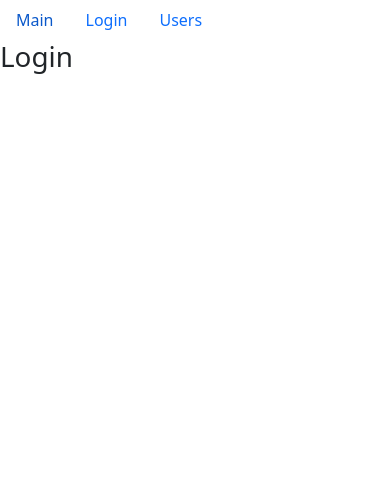
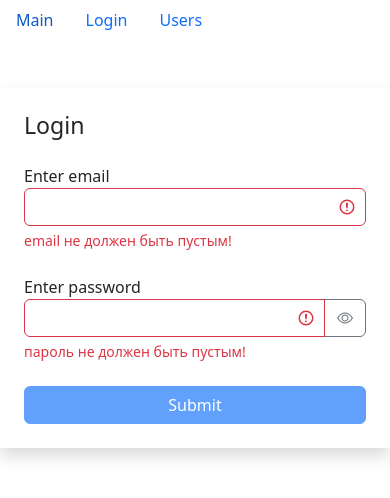
Before and after one commit to StanislavCher/fast-company, a React (Create React App) app: page /login in a window 390 px wide. Shown: the top 498 px of the page. Built offline with nearby package versions, Linux system fonts and the light colour scheme.

Commit message:
add search by user name and make a login form

```diff
--- /dev/null
+++ b/src/components/textField.jsx
@@ -0,0 +1,53 @@
+import React, { useState } from 'react'
+import PropTypes from 'prop-types'
+
+const TextField = ({ label, type, name, value, onChange, error }) => {
+    const [showPassword, setShowPassword] = useState(false)
+
+    const toggleShowPassword = () => {
+        setShowPassword((prevState) => !prevState)
+    }
+
+    const getInputClasses = () => {
+        return 'form-control' + (error ? ' is-invalid' : '')
+    }
+    return (
+        <div className='mb-4'>
+            <label htmlFor={name}>{label}</label>
+            <div className='input-group has-validation'>
+                <input
+                    type={showPassword ? 'text' : type}
+                    id={name}
+                    name={name}
+                    value={value}
+                    onChange={onChange}
+                    className={getInputClasses()}
+                    placeholder={(type === 'search') ? 'Search...' : ''}
+                />
+                {type === 'password' &&
+                    <button className='btn btn-outline-secondary' type='button'
+                        onClick={toggleShowPassword}
+                    >
+                        <i className={'bi bi-eye' + (showPassword ? '-slash' : '')}></i>
+                    </button>
+                }
+                {error && <div className='invalid-feedback'>{error}</div>}
+            </div>
+        </div>
+    )
+}
+
+TextField.defaultProps = {
+    type: 'text'
+}
+
+TextField.propTypes = {
+    label: PropTypes.string.isRequired,
+    type: PropTypes.string,
+    name: PropTypes.string.isRequired,
+    value: PropTypes.string.isRequired,
+    onChange: PropTypes.func.isRequired,
+    error: PropTypes.string
+}
+
+export default TextField
--- a/src/components/usersList.jsx
+++ b/src/components/usersList.jsx
@@ -7,12 +7,14 @@
 import SearchStatus from './searchStatus'
 import UsersTable from './usersTable'
 import _ from 'lodash'
+import TextField from './textField'
 
 const UsersList = () => {
     const [currentPage, setCurrentPage] = useState(1)
     const [professions, setProfessions] = useState(undefined)
     const [selectedProf, setSelectedProf] = useState(undefined)
     const [sortBy, setSortBy] = useState({ path: 'name', order: 'asc' })
+    const [searchQuery, setSearchQuery] = useState('')
 
     const [users, setUsers] = useState(undefined)
 
@@ -44,19 +46,37 @@
 
     useEffect(() => {
         setCurrentPage(1)
-    }, [selectedProf])
+    }, [selectedProf, searchQuery])
 
     const handlePageChange = (pageIndex) => {
         setCurrentPage(pageIndex)
     }
 
     const handleProfessionSelect = (item) => {
+        if (searchQuery !== '') setSearchQuery('')
         if (item === selectedProf) setSelectedProf(undefined)
         else setSelectedProf(item)
     }
 
     if (users) {
-        const selectedUsers = selectedProf
+        // let selectedUsers
+        //
+        // if (!searchingUserName) {
+        //     selectedUsers = selectedProf
+        //         ? users.filter((user) => {
+        //             return (
+        //                 JSON.stringify(user.profession) ===
+        //                 JSON.stringify(selectedProf)
+        //             )
+        //         })
+        //         : users
+        // } else {
+        //     selectedUsers = users.filter(user => user.name.toLowerCase().includes(searchingUserName.toLowerCase()))
+        // }
+
+        const selectedUsers = searchQuery
+            ? users.filter(user => user.name.toLowerCase().includes(searchQuery.toLowerCase()))
+            : selectedProf
                 ? users.filter((user) => {
                     return (
                         JSON.stringify(user.profession) ===
@@ -79,6 +99,18 @@
 
         const handleSort = (item) => {
             setSortBy(item)
+        }
+
+        const handleUserSearch = ({ target }) => {
+            // setSearchingUserName(prevState => prevState + target.value)
+            // console.log('target.value', target.value)
+            // console.log('searchingUserName prefer', searchingUserName)
+            setSearchQuery(target.value)
+            setSelectedProf(undefined)
+            // console.log('searchingUserName after', searchingUserName)
+            // console.log(users)
+            // console.log(users.filter(user => user.name.includes(target.value)))
+            // setUsers(users.filter(user => user.name.includes(target.value)))
         }
 
         // const handleShowUser = () => {
@@ -104,6 +136,7 @@
                 )}
                 <div className="d-flex flex-column m-2">
                     <SearchStatus length={itemsCount}/>
+                    <TextField onChange={handleUserSearch} type='search' name='Search' label='' value={searchQuery}/>
                     {itemsCount > 0 && (
                         <UsersTable
                             users={usersCrop}
--- a/src/layouts/login.jsx
+++ b/src/layouts/login.jsx
@@ -1,10 +1,109 @@
-import React from 'react'
+import React, { useEffect, useState } from 'react'
+import TextField from '../components/textField'
+import { validator } from '../utils/validator'
 
 const Login = () => {
+    const [data, setData] = useState({
+        email: '',
+        password: ''
+    })
+
+    const [errors, setErrors] = useState({})
+
+    useEffect(() => {
+        setErrors(validator(data, validatorConfig))
+    }, [data])
+
+    const validatorConfig = {
+        email: {
+            isRequired: {
+                message: `email не должен быть пустым!`
+            },
+            isEmail: {
+                message: `email введен некорректно!`
+            }
+        },
+        password: {
+            isRequired: {
+                message: `пароль не должен быть пустым!`
+            },
+            isCapitalSymbol: {
+                message: `пароль должен содержать хотя бы 1 заглавную букву!`
+            },
+            isContainDigit: {
+                message: `пароль должен содержать хотя бы 1 цифру!`
+            },
+            isMinLen: {
+                message: `минимальная длина пароля 8 символов!`,
+                len: 8
+            }
+        }
+    }
+
+    const validate = () => {
+        const errors = validator(data, validatorConfig)
+        setErrors(errors)
+        return Object.keys(errors).length === 0
+    }
+
+    const handleChange = ({ target }) => {
+        setData(prevState => {
+            return {
+                ...prevState,
+                [target.name]: target.value
+            }
+        })
+    }
+
+    const isValid = Object.keys(errors).length === 0
+
+    const handleSubmit = (e) => {
+        // console.log(data)
+        e.preventDefault()
+        const isValid = validate()
+        if (!isValid) return
+        console.log(data)
+    }
+
     return (
-        <>
-            <h1>Login</h1>
-        </>
+        <div className='container mt-5'>
+            <div className="row">
+                <div className="col-md-6 offset-md-3 shadow p-4">
+                    <h3 className='mb-4'>Login</h3>
+                    <form onSubmit={handleSubmit}>
+                        <TextField
+                            label='Enter email'
+                            name='email'
+                            value={data.email}
+                            onChange={handleChange}
+                            error={errors.email}
+                        />
+                        <TextField
+                            label='Enter password'
+                            type='password'
+                            name='password'
+                            value={data.password}
+                            onChange={handleChange}
+                            error={errors.password}
+                        />
+                        {/* <input*/}
+                        {/*    // type="email"*/}
+                        {/*    // pattern="^\S+@\S+\.\S+$"*/}
+                        {/*    // required*/}
+                        {/*    // minLength='6'*/}
+                        {/* />*/}
+                        <button
+                            type='submit'
+                            disabled={!isValid}
+                            // disabled={true}
+                            className='btn btn-primary w-100 mx-auto'
+                        >
+                            Submit
+                        </button>
+                    </form>
+                </div>
+            </div>
+        </div>
     )
 }
 
--- /dev/null
+++ b/src/utils/validator.js
@@ -0,0 +1,54 @@
+export const validator = (data, config) => {
+    const errors = {}
+
+    const validate = (validateMethod, data, config) => {
+        const emailRegExp = /^\S+@\S+\.\S+$/g
+        const capitalChar = /[A-Z]+/g
+        const digit = /\d+/g
+        // const minLen = /^\S{8,}$/g
+        let statusValidate = true
+        switch (validateMethod) {
+        case 'isRequired': {
+            // console.log('validatorConfig[textField][validatorField].message', validatorConfig[textField][validatorField].message)
+            statusValidate = data.trim() === ''
+            break
+        }
+        case 'isEmail': {
+            statusValidate = !emailRegExp.test(data)
+            break
+        }
+        case 'isCapitalSymbol': {
+            statusValidate = !capitalChar.test(data)
+            break
+        }
+        case 'isContainDigit': {
+            statusValidate = !digit.test(data)
+            break
+        }
+        case 'isMinLen': {
+            statusValidate = data.length < config.len
+            break
+        }
+        default: {
+            break
+        }
+        }
+        if (statusValidate) return config.message
+    }
+
+    for (const fieldName in data) {
+        for (const validatorMethod in config[fieldName]) {
+            const error = validate(
+                validatorMethod,
+                data[fieldName],
+                config[fieldName][validatorMethod]
+            )
+            if (error && !errors[fieldName]) {
+                errors[fieldName] = error
+            }
+        }
+    }
+    // console.log('errors', errors)
+    return errors
+    // return Object.keys(errors).length === 0
+}
```
Lines whose indentation alone changed are shown as unchanged.
